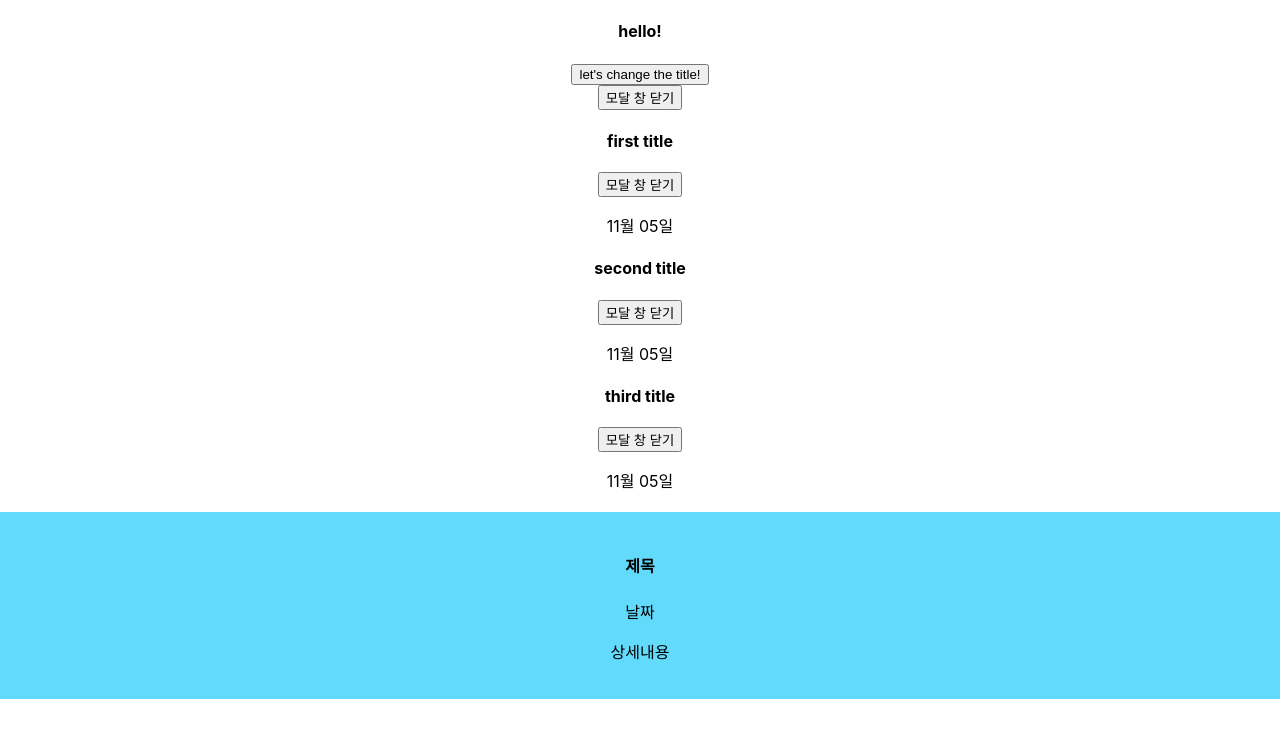
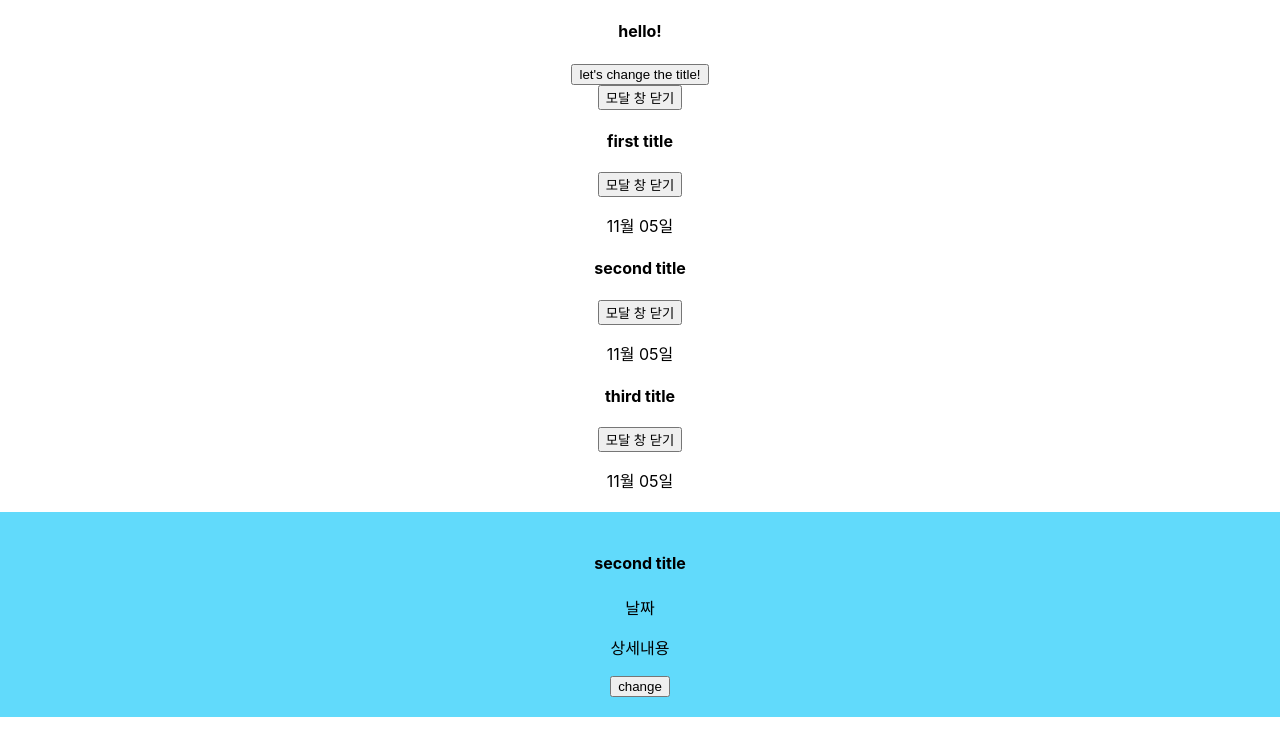
Before and after one commit to sonosung/React2React, a React (Create React App) app: page / in a window 1280 px wide. Both pictures are taken after a click on the element "first title". Shown: the top 756 px of the page. Built offline with nearby package versions, Linux system fonts and the light colour scheme.

Commit message:
2024.12.18 props 로 부모 컴포넌트 자식에 전송하기.

```diff
--- a/src/App.js
+++ b/src/App.js
@@ -100,19 +100,22 @@ function App() {
 
         {
           // 조건식 ? 참일때 실행할 코드 : 거짓일 때 실행할 코드
-          modal === true ? <Modal/> : null
+          modal === true ?
+
+          <Modal title={title} changeTitle={changeTitle}/> : null
         }
 
     </div>
   );
 }
 
-function Modal() {
+function Modal(props) {
   return(
     <div className="modal">
-    <h4>제목</h4>
+    <h4>{props.title[1]}</h4>
     <p>날짜</p>
     <p>상세내용</p>
+    <button onClick={()=>{ props.changeTitle(['new title', 'newsecond title', 'third title']) }}>change</button>
   </div>
   )
 }
```
